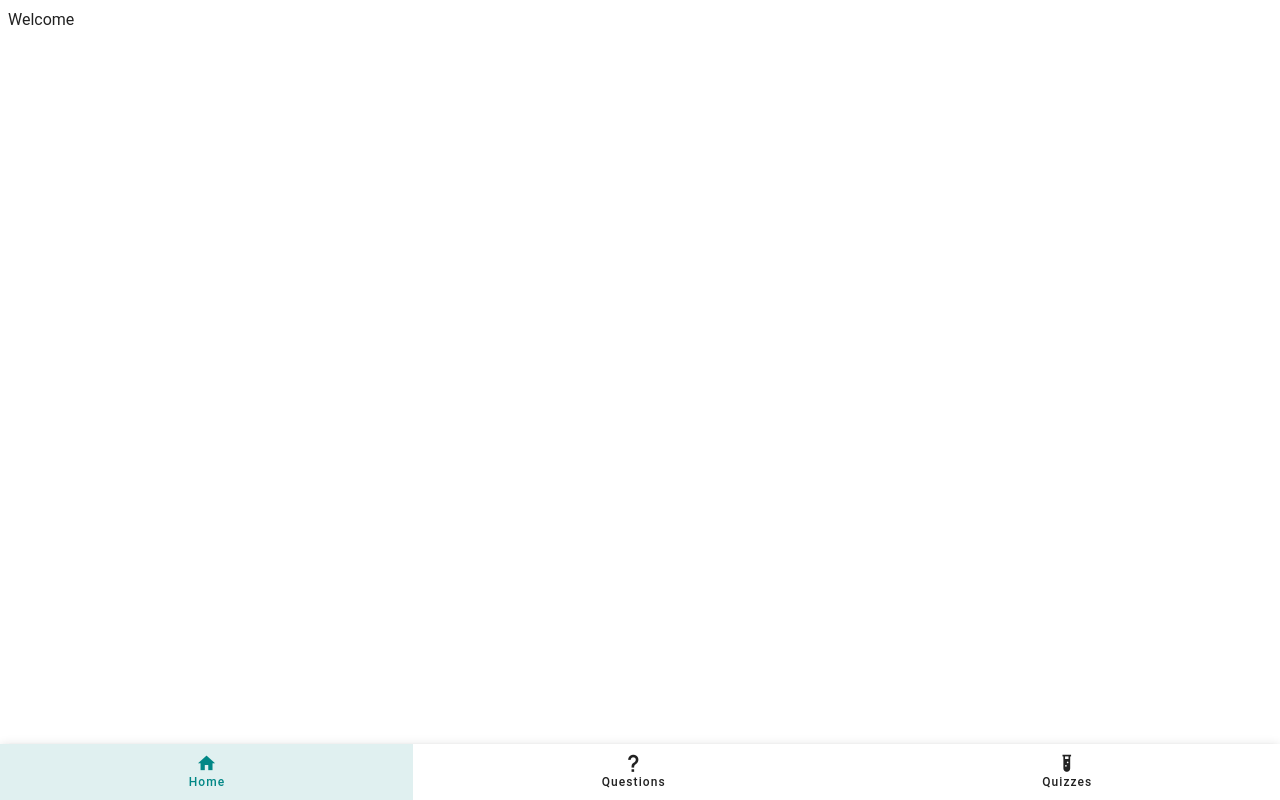
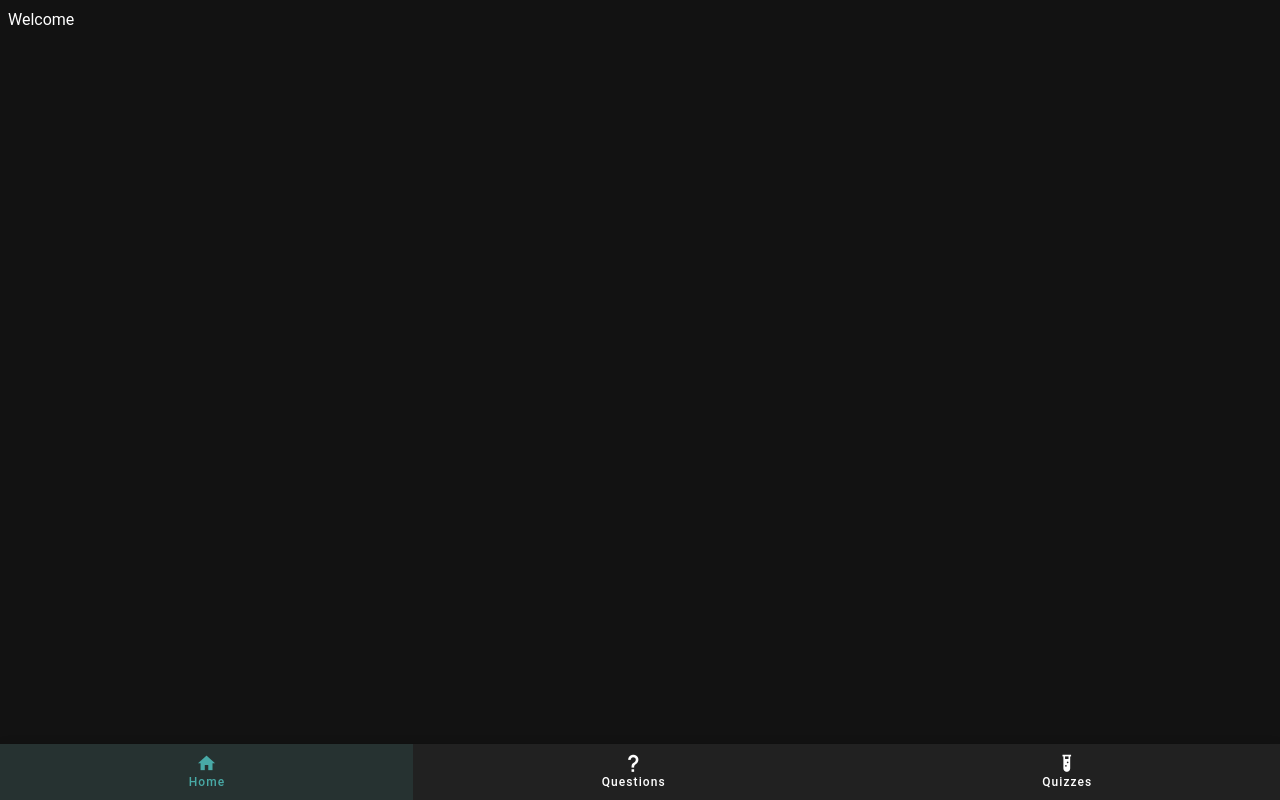
Before and after one commit to Gabriel77780/cronos-frontend, a Vue app: page /home in a window 1280 px wide. Built offline with nearby package versions, Linux system fonts and the light colour scheme.

Commit message:
Changing theme

```diff
--- a/src/plugins/vuetify.js
+++ b/src/plugins/vuetify.js
@@ -7,6 +7,6 @@ export default createVuetify({
     components,
     directives,
     theme: {
-        defaultTheme: 'light'
+        defaultTheme: 'dark'
     }
 })
```
